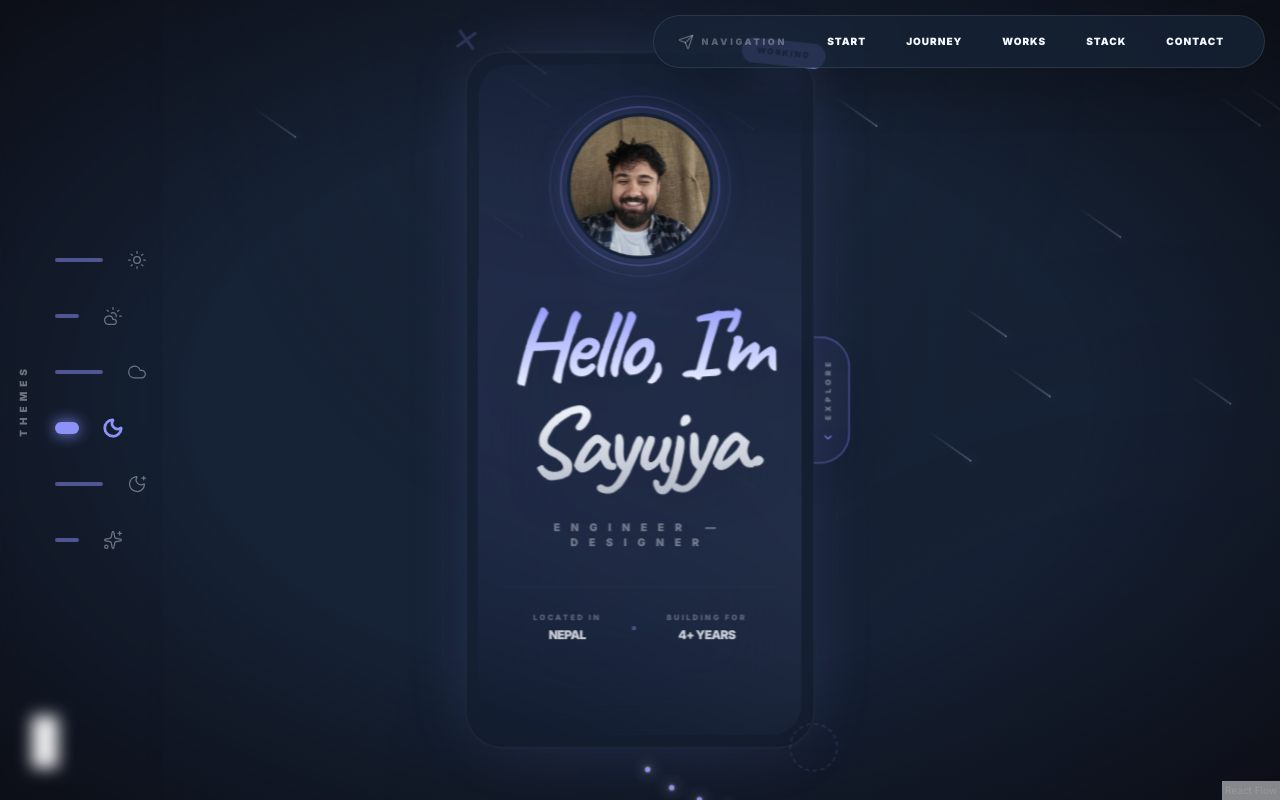
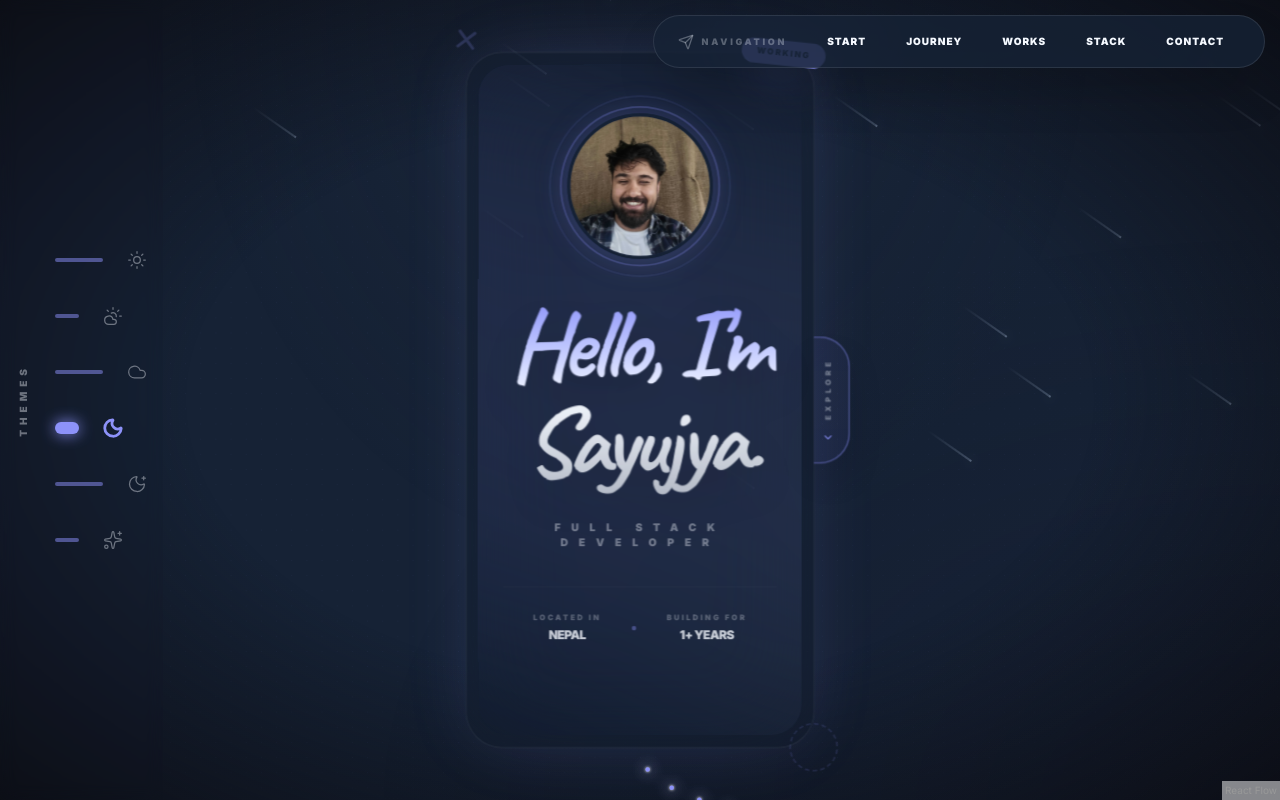
Before and after one commit to sayujyaa/portfolio-v3, a Next.js app: page / in a window 1280 px wide. Built offline with nearby package versions, Linux system fonts and the light colour scheme.

Commit message:
Fix div not-layouting

```diff
--- a/src/app/layout.tsx
+++ b/src/app/layout.tsx
@@ -9,8 +9,8 @@ const inter = Inter({
 });
 
 export const metadata: Metadata = {
-  title: "Sayujya | Engineer — Designer",
-  description: "Senior Frontend Engineer & UI Designer Portfolio. Building hyper-scalable systems with premium aesthetics.",
+  title: "Sayujya | Developer",
+  description: "Just a Line of Code at a time",
 };
 
 export default function RootLayout({
@@ -19,10 +19,12 @@ export default function RootLayout({
   children: React.ReactNode;
 }>) {
   return (
-    <html lang="en" className={cn("antialiased", inter.variable)} suppressHydrationWarning>
-      <body className="font-sans">
-        {children}
-      </body>
+    <html
+      lang="en"
+      className={cn("antialiased", inter.variable)}
+      suppressHydrationWarning
+    >
+      <body className="font-sans">{children}</body>
     </html>
   );
 }
--- a/src/app/page.tsx
+++ b/src/app/page.tsx
@@ -26,7 +26,6 @@ import { ContactNode } from "@/components/flow/contact-node";
 import { PulsatingEdge } from "@/components/flow/pulsating-edge";
 import { ThemeSwitcher } from "@/components/theme-switcher";
 import { Meteors } from "@/components/background";
-
 
 import { NAV_LINKS, ICONS, PROJECTS, NODE_TYPES as TYPE } from "@/constants";
 
@@ -124,9 +123,7 @@ const INITIAL_EDGES: Edge[] = [
     target: "contact-1",
     type: "pulsating",
   },
-
 ];
-
 
 const VIEW_CONFIG = {
   PADDING: {
@@ -208,10 +205,12 @@ export default function Portfolio() {
     [],
   );
 
-  const edgeTypes = useMemo(() => ({
+  const edgeTypes = useMemo(
+    () => ({
       pulsating: PulsatingEdge,
-  }), []);
-
+    }),
+    [],
+  );
 
   const onConnect = useCallback(
     (params: Connection | Edge) => setEdges((eds) => addEdge(params, eds)),
@@ -230,7 +229,6 @@ export default function Portfolio() {
           nodeTypes={nodeTypes}
           edgeTypes={edgeTypes}
           fitView
-
           fitViewOptions={{
             nodes: [{ id: "intro-1" }],
             padding: VIEW_CONFIG.PADDING.INITIAL,
@@ -242,19 +240,13 @@ export default function Portfolio() {
           <TopNav />
           <Background
             color="var(--ui-primary)"
-
             variant={BackgroundVariant.Dots}
             gap={20}
             size={1}
             className="opacity-[0.15]"
           />
-            <Controls
-              showZoom={false}
-              className="bg-background/80! backdrop-blur-xl! border-foreground/10! rounded-2xl! shadow-2xl! m-8!"
-            />
           <ThemeSwitcher />
         </ReactFlow>
-
       </ReactFlowProvider>
     </main>
   );
--- a/src/components/flow/contact-node.tsx
+++ b/src/components/flow/contact-node.tsx
@@ -10,7 +10,7 @@ export function ContactNode() {
   ] as const;
 
   return (
-    <footer className="px-8 py-8 rounded-3xl backdrop-blur-xl bg-foreground/5 border border-foreground/10 shadow-2xl w-[calc(100vw-2rem)] md:w-90 text-center transition-transform hover:-translate-y-2 duration-500 group relative overflow-hidden">
+    <footer className="px-6 py-8 rounded-3xl backdrop-blur-xl bg-foreground/5 border border-foreground/10 shadow-2xl w-72 md:w-90 text-center transition-transform hover:-translate-y-2 duration-500 group relative overflow-hidden">
       <Handle type="target" position={Position.Top} className="opacity-0 w-0 h-0" />
 
       <figure className="inline-block p-4 rounded-2xl bg-ui-primary/10 mb-4 shadow-[0_0_20px_var(--ui-primary)]/20 group-hover:scale-110 transition-transform duration-500">
--- a/src/components/flow/cv-node.tsx
+++ b/src/components/flow/cv-node.tsx
@@ -4,7 +4,7 @@ import { PERSONAL_INFO } from "@/constants";
 
 export function CVNode() {
   return (
-    <aside className="group relative px-6 md:px-8 py-5 md:py-6 rounded-[1.5rem] md:rounded-[2rem] backdrop-blur-3xl bg-ui-primary/5 border border-ui-primary/20 shadow-[0_20px_50px_-15px_var(--ui-primary)]/20 w-[calc(100vw-4rem)] md:w-64 cursor-pointer hover:bg-ui-primary/10 transition-all duration-700 hover:-translate-y-2 overflow-hidden">
+    <aside className="group relative px-6 md:px-8 py-5 md:py-6 rounded-[1.5rem] md:rounded-[2rem] backdrop-blur-3xl bg-ui-primary/5 border border-ui-primary/20 shadow-[0_20px_50px_-15px_var(--ui-primary)]/20 w-72 md:w-64 cursor-pointer hover:bg-ui-primary/10 transition-all duration-700 hover:-translate-y-2 overflow-hidden">
       {/* Holographic light streak */}
       <div className="absolute inset-0 bg-linear-to-tr from-transparent via-ui-primary/5 to-transparent -translate-x-full group-hover:translate-x-full transition-transform duration-1000 ease-in-out" />
 
--- a/src/components/flow/intro-node.tsx
+++ b/src/components/flow/intro-node.tsx
@@ -14,7 +14,7 @@ const paintedFont = Caveat({
 
 export function IntroNode() {
   return (
-    <section className="relative px-8 md:px-12 py-10 md:py-20 rounded-[3rem] backdrop-blur-3xl bg-background/20 border border-foreground/10 shadow-[0_0_100px_-20px_var(--ui-primary)]/20 w-[calc(100vw-2rem)] md:w-115 max-w-lg text-center transition-all duration-700 group hover:shadow-[0_0_120px_-10px_var(--ui-primary)]/40 overflow-visible">
+    <section className="relative px-6 md:px-12 py-10 md:py-20 rounded-[3rem] backdrop-blur-3xl bg-background/20 border border-foreground/10 shadow-[0_0_100px_-20px_var(--ui-primary)]/20 w-80 md:w-115 max-w-lg text-center transition-all duration-700 group hover:shadow-[0_0_120px_-10px_var(--ui-primary)]/40 overflow-visible">
       {/* Animated Mesh Aura Background */}
       <figure className="absolute inset-4 -z-10 overflow-hidden rounded-[2.5rem] opacity-30 group-hover:opacity-50 transition-opacity duration-1000">
         <div className="absolute top-[-50%] left-[-50%] w-[200%] h-[200%] animate-[aura_15s_linear_infinite] bg-[radial-gradient(circle_at_center,var(--ui-primary)_0%,transparent_50%),radial-gradient(circle_at_30%_30%,var(--ui-tail)_0%,transparent_40%),radial-gradient(circle_at_70%_70%,var(--ui-primary)_0%,transparent_40%)] blur-3xl opacity-40" />
--- a/src/components/flow/project-card-node.tsx
+++ b/src/components/flow/project-card-node.tsx
@@ -11,11 +11,11 @@ interface ProjectData {
 
 export function ProjectCardNode({ data }: { data: ProjectData }) {
   return (
-    <article className="relative group p-1 rounded-[1.5rem] md:rounded-[2rem] bg-linear-to-br from-foreground/10 to-transparent hover:from-ui-primary/40 hover:to-ui-primary/10 transition-all duration-700 w-[calc(100vw-2rem)] md:w-96 overflow-hidden">
+    <article className="relative group p-1 rounded-[1.5rem] md:rounded-[2rem] bg-linear-to-br from-foreground/10 to-transparent hover:from-ui-primary/40 hover:to-ui-primary/10 transition-all duration-700 w-80 md:w-96 overflow-hidden">
       <Handle type="target" position={Position.Left} className="opacity-0 w-0 h-0" />
       <Handle type="source" position={Position.Right} className="opacity-0 w-0 h-0" />
 
-      <section className="relative bg-background/90 backdrop-blur-3xl rounded-[1.8rem] p-8 h-full flex flex-col justify-between border border-foreground/5 shadow-2xl">
+      <section className="relative bg-background/90 backdrop-blur-3xl rounded-[1.8rem] p-6 md:p-8 h-full flex flex-col justify-between border border-foreground/5 shadow-2xl">
         <aside className="absolute top-0 right-0 p-8 opacity-5 group-hover:opacity-10 transition-opacity pointer-events-none">
           <span className="text-8xl font-black">{data.year.slice(-2)}</span>
         </aside>
--- a/src/components/flow/projects-node.tsx
+++ b/src/components/flow/projects-node.tsx
@@ -5,7 +5,7 @@ import { cn } from "@/lib/utils";
 
 export function ExperienceNode() {
   return (
-    <section className="relative px-8 md:px-12 py-10 md:py-12 rounded-[2.5rem] md:rounded-[3.5rem] backdrop-blur-3xl bg-background/40 border border-foreground/10 shadow-2xl w-[calc(100vw-2rem)] md:w-md max-w-120 transition-all duration-700 group overflow-hidden">
+    <section className="relative px-6 md:px-12 py-8 md:py-12 rounded-[2.5rem] md:rounded-[3.5rem] backdrop-blur-3xl bg-background/40 border border-foreground/10 shadow-2xl w-80 md:w-md transition-all duration-700 group overflow-hidden">
       <div className="absolute top-0 left-0 w-full h-1 bg-linear-to-r from-transparent via-ui-primary to-transparent opacity-20" />
 
       <Handle type="target" position={Position.Top} className="opacity-0 w-0 h-0" />
--- a/src/components/flow/skills-node.tsx
+++ b/src/components/flow/skills-node.tsx
@@ -5,11 +5,19 @@ import { cn } from "@/lib/utils";
 
 export function SkillsNode() {
   return (
-    <section className="relative px-8 md:px-12 py-10 md:py-12 rounded-[2.5rem] md:rounded-[3rem] backdrop-blur-3xl bg-background/40 border border-foreground/10 shadow-2xl w-[calc(100vw-2rem)] md:w-140 group overflow-hidden">
+    <section className="relative px-6 md:px-12 py-8 md:py-12 rounded-[2.5rem] md:rounded-[3rem] backdrop-blur-3xl bg-background/40 border border-foreground/10 shadow-2xl w-80 md:w-140 group overflow-hidden">
       <div className="absolute inset-0 bg-linear-to-b from-transparent via-foreground/2 to-transparent bg-size-[100%_4px] animate-[pulse_4s_ease-in-out_infinite] pointer-events-none" />
 
-      <Handle type="target" position={Position.Top} className="opacity-0 w-0 h-0" />
-      <Handle type="source" position={Position.Bottom} className="opacity-0 w-0 h-0" />
+      <Handle
+        type="target"
+        position={Position.Top}
+        className="opacity-0 w-0 h-0"
+      />
+      <Handle
+        type="source"
+        position={Position.Bottom}
+        className="opacity-0 w-0 h-0"
+      />
 
       <div className="relative z-10">
         <header className="flex items-center justify-between mb-12">
@@ -33,24 +41,35 @@ export function SkillsNode() {
               key={idx}
               className={cn(
                 "p-6 rounded-[2rem] space-y-4",
-                idx === 0 ? "col-span-2 bg-foreground/5 border border-foreground/5" :
-                cat.VARIANT === "primary" ? "bg-ui-primary/10 border border-ui-primary/20" :
-                "bg-foreground/5 border border-foreground/5"
+                idx === 0
+                  ? "col-span-2 bg-foreground/5 border border-foreground/5"
+                  : cat.VARIANT === "default"
+                    ? "bg-ui-primary/10 border border-ui-primary/20"
+                    : "bg-foreground/5 border border-foreground/5",
               )}
             >
-              <h3 className={cn(
-                "text-[10px] font-black uppercase tracking-widest",
-                cat.VARIANT === "primary" ? "text-ui-primary" : "opacity-40"
-              )}>
+              <h3
+                className={cn(
+                  "text-[10px] font-black uppercase tracking-widest",
+                  cat.VARIANT === "default" ? "text-ui-primary" : "opacity-40",
+                )}
+              >
                 {cat.TITLE}
               </h3>
-              <ul className={idx === 0 ? "flex flex-wrap gap-2" : "grid grid-cols-2 gap-2"}>
+              <ul
+                className={
+                  idx === 0 ? "flex flex-wrap gap-2" : "grid grid-cols-2 gap-2"
+                }
+              >
                 {cat.LIST.map((skill) => (
                   <li key={skill}>
-                    <span className={idx === 0 ?
-                      "px-3 py-1.5 rounded-xl bg-background/50 border border-foreground/5 text-xs font-bold hover:bg-ui-primary hover:text-background transition-colors cursor-default" :
-                      "text-xs font-bold opacity-80"
-                    }>
+                    <span
+                      className={
+                        idx === 0
+                          ? "px-3 py-1.5 rounded-xl bg-background/50 border border-foreground/5 text-xs font-bold hover:bg-ui-primary hover:text-background transition-colors cursor-default"
+                          : "text-xs font-bold opacity-80"
+                      }
+                    >
                       {skill}
                     </span>
                   </li>
--- a/src/constants/content.ts
+++ b/src/constants/content.ts
@@ -3,7 +3,8 @@ export const PROJECTS = [
     ID: "project-1",
     TITLE: "Portfolio V3",
     YEAR: "2024",
-    DESCRIPTION: "Infinite canvas portfolio with OKLCH theming and interactive node architecture.",
+    DESCRIPTION:
+      "Infinite canvas portfolio with OKLCH theming and interactive node architecture.",
     TAGS: ["ReactFlow", "Next.js", "Zustand"],
     LINK: "#",
   },
@@ -11,7 +12,8 @@ export const PROJECTS = [
     ID: "project-2",
     TITLE: "AI Workspace",
     YEAR: "2023",
-    DESCRIPTION: "Cloud-native pair programming environment with integrated LLMs.",
+    DESCRIPTION:
+      "Cloud-native pair programming environment with integrated LLMs.",
     TAGS: ["TypeScript", "Docker", "LLM"],
     LINK: "#",
   },
@@ -27,19 +29,21 @@ export const PROJECTS = [
 
 export const EXPERIENCE = [
   {
-    YEAR: "2023 — Present",
-    ROLE: "Software Engineer",
-    COMPANY: "TechCorp Systems",
-    LOCATION: "Remote",
-    DESCRIPTION: "Architecting next-gen AI workspaces and hyper-scalable frontend systems for fortune 500 clients.",
+    YEAR: "2025 — Present",
+    ROLE: "Frontend Developer",
+    COMPANY: "Resimator OY",
+    LOCATION: "Nepal",
+    DESCRIPTION:
+      "Developing frontend applications for Specc, an intelligent no coding integration platform.",
     IS_ACTIVE: true,
   },
   {
-    YEAR: "2021 — 2023",
-    ROLE: "Frontend Developer",
-    COMPANY: "Innovate Startup Lab",
-    LOCATION: "Hybrid",
-    DESCRIPTION: "Developed a custom Component-Driven design system and reduced main-thread latency by 60%.",
+    YEAR: "2024 — 2025",
+    ROLE: "Full Stack Developer",
+    COMPANY: "Startup",
+    LOCATION: "Nepal",
+    DESCRIPTION:
+      "Developed some personal projects and a few freelance projects.",
     IS_ACTIVE: false,
   },
 ] as const;
--- a/src/constants/personal.ts
+++ b/src/constants/personal.ts
@@ -1,11 +1,12 @@
 export const PERSONAL_INFO = {
   NAME: "Sayujya",
-  ROLE: "Engineer — Designer",
+  ROLE: "Full Stack Developer",
   LOCATION: "Nepal",
-  EXPERIENCE_YEARS: "4+ Years",
+  EXPERIENCE_YEARS: "1+ Years",
   STATUS: "Working",
-  CV_VERSION: "v2.4",
-  CV_SUBTITLE: "Secure PDF Access",
-  CONTACT_SUBTITLE: "I'm always open to new opportunities and interesting projects.",
-  COPYRIGHT: "Sayujya © 2024",
+  CV_VERSION: "v1.0",
+  CV_SUBTITLE: "PDF",
+  CONTACT_SUBTITLE:
+    "I'm always open to new opportunities and interesting projects.",
+  COPYRIGHT: "Sayujya © 2026",
 } as const;
--- a/src/constants/skills.ts
+++ b/src/constants/skills.ts
@@ -6,14 +6,14 @@ export const SKILLS = {
       VARIANT: "default",
     },
     {
-      TITLE: "Persistence",
-      LIST: ["Node.js", "GraphQL", "Postgres", "Redis"],
+      TITLE: "Server Side",
+      LIST: ["Node.js", "Express"],
       VARIANT: "subtle",
     },
     {
-      TITLE: "Design & Ops",
-      LIST: ["Figma", "Docker", "Git", "Vercel"],
-      VARIANT: "primary",
+      TITLE: "Database",
+      LIST: ["MongoDB", "PostgreSQL", "MySQL"],
+      VARIANT: "subtle",
     },
   ],
 } as const;
```
Lines whose indentation alone changed are shown as unchanged.
